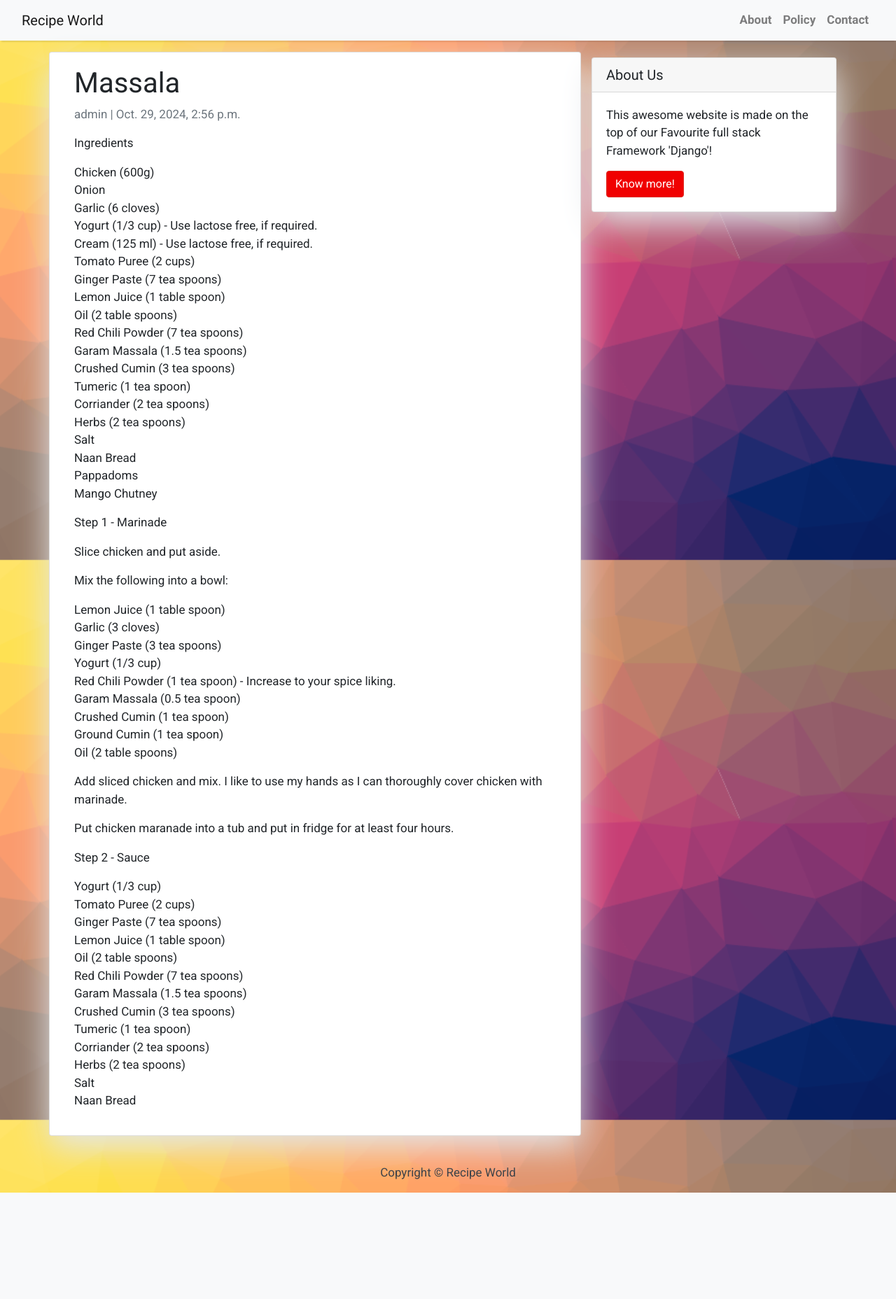
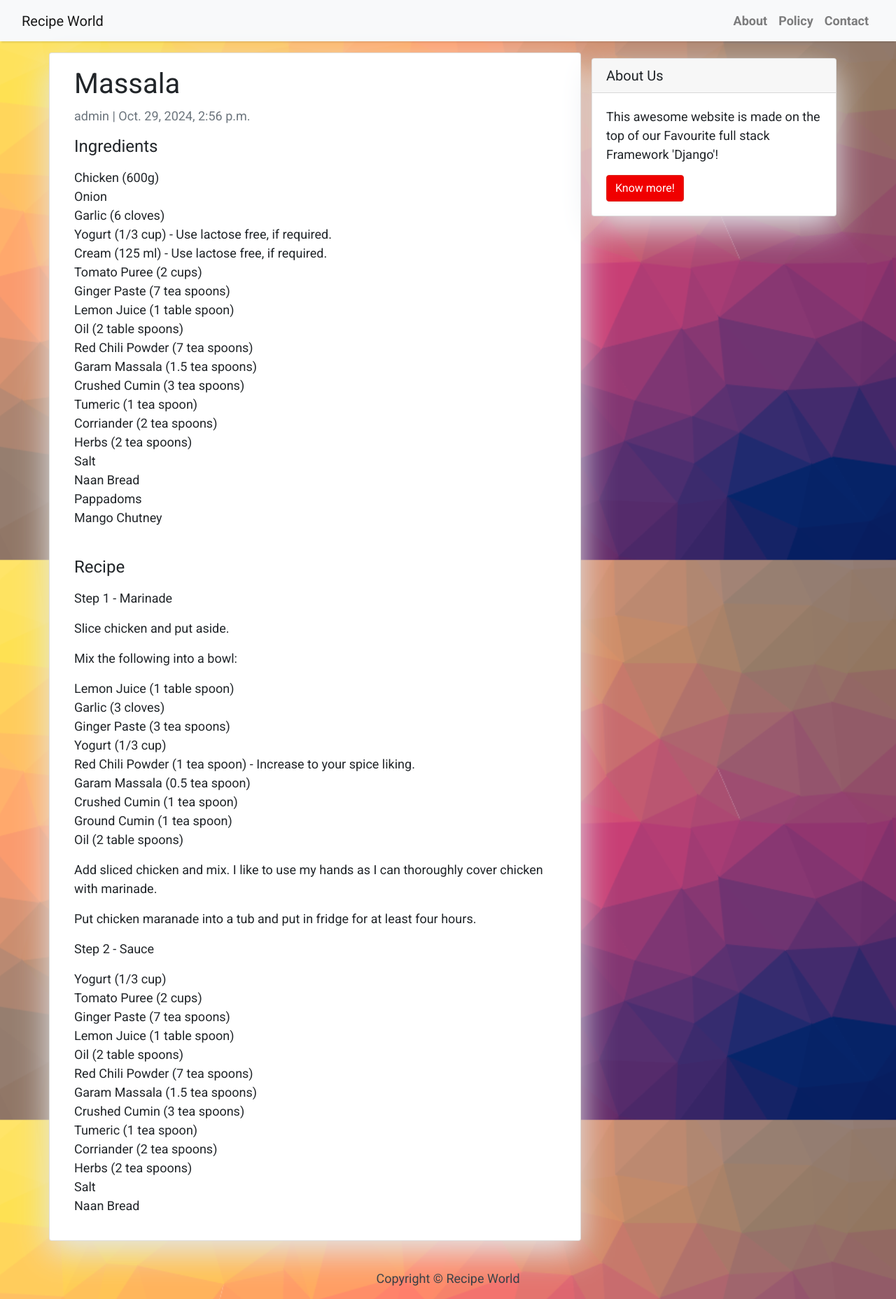
Before and after one commit to ossidion/recipe_world_1, a Django app: a page that uses recipe_world_project/recipe_app/templates/recipe_detail.html in a window 1280 px wide. Shown: the whole page at 70% size. Before the commit the page ends 1704 px from the top, so only its background shows below. Run offline with Django 5.2, Linux system fonts and the light colour scheme; data comes from the database, SQL or seed files in the repository; some libraries are stand-ins or nearby versions.

Commit message:
Created new model for ingredients. Ingredients are now in their own section and the recipe in it's own section. Removed recipe preview from cards.

```diff
--- a/recipe_world_project/recipe_app/models.py
+++ b/recipe_world_project/recipe_app/models.py
@@ -12,7 +12,8 @@ class Recipe(models.Model):
     slug = models.SlugField(max_length=25, unique=True)
     author = models.ForeignKey(User, on_delete=models.CASCADE,related_name="recipe_posts")
     updated_on = models.DateTimeField(auto_now=True)
-    content=models.TextField()
+    ingredients=models.TextField()
+    recipe=models.TextField()
     created_on = models.DateTimeField(auto_now_add=True)
     status = models.IntegerField(choices=STATUS, default=0)
     # image = models.ImageField(upload_to = 'static/images/% Y/% m/% d/', height_field=None, width_field=None)
--- a/recipe_world_project/recipe_app/templates/index.html
+++ b/recipe_world_project/recipe_app/templates/index.html
@@ -38,7 +38,7 @@
                 <div class="card-body">
                     <h2 class="card-title">{{ recipe.title }}</h2>
                     <p class="card-text text-muted h6">{{ recipe.author }} | {{ recipe.created_on}} </p>
-                    <p class="card-text">{{recipe.content|slice:":200" }}</p>
+                    <!-- <p class="card-text">{{recipe.recipe|slice:":200" }}</p> -->
                     <!-- <img src="{{ recipe.image }}" alt="image"> -->
                     <a href="{% url 'recipe_detail' recipe.slug  %}" class="btn btn-primary">Read More &rarr;</a>
 
--- a/recipe_world_project/recipe_app/templates/recipe_detail.html
+++ b/recipe_world_project/recipe_app/templates/recipe_detail.html
@@ -1,4 +1,23 @@
-{% extends 'base.html' %} {% block content %}
+{% extends 'base.html' %}
+
+{% block content %}
+
+<style>
+  body {
+      font-family: "Roboto", sans-serif;
+      font-size: 18px;
+      background-color: #fdfdfd;
+  }
+
+  .head_text {
+      color: white;
+  }
+
+  .card {
+      box-shadow: 0 16px 48px #E3E7EB;
+  }
+</style>
+
 
 <div class="container">
   <div class="row">
@@ -6,7 +25,10 @@
       <div class="card-body">
         <h1>{% block title %} {{ object.title }} {% endblock title %}</h1>
         <p class=" text-muted">{{ recipe.author }} | {{ recipe.created_on }}</p>
-        <p class="card-text ">{{ object.content | linebreaks }}</p>
+        <h4>Ingredients</h4>
+        <p class="card-text ">{{ object.ingredients | linebreaks }}</p><br>
+        <h4>Recipe</h4>
+        <p class="card-text ">{{ object.recipe | linebreaks }}</p>
         <!-- We display the body from our context object, which DetailView makes accessible as an object. -->
       </div>
     </div>
```
Also changed, not shown: recipe_world_project/db.sqlite3, recipe_world_project/recipe_app/migrations/0004_recipe_ingredients.py (added), recipe_world_project/recipe_app/migrations/0005_rename_content_recipe_recipe_and_more.py (added), recipe_world_project/recipe_app/migrations/0006_recipe_ingredients.py (added).
